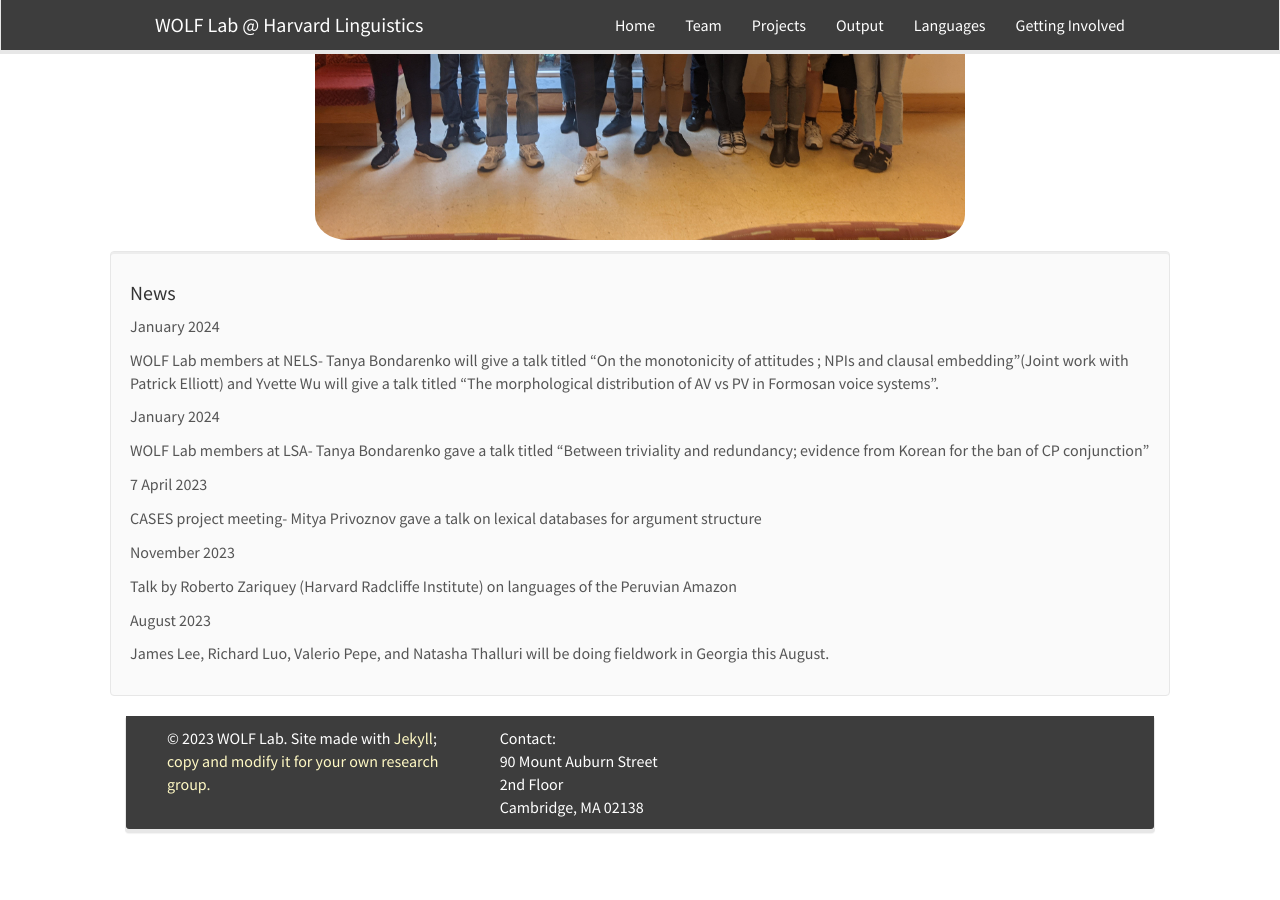
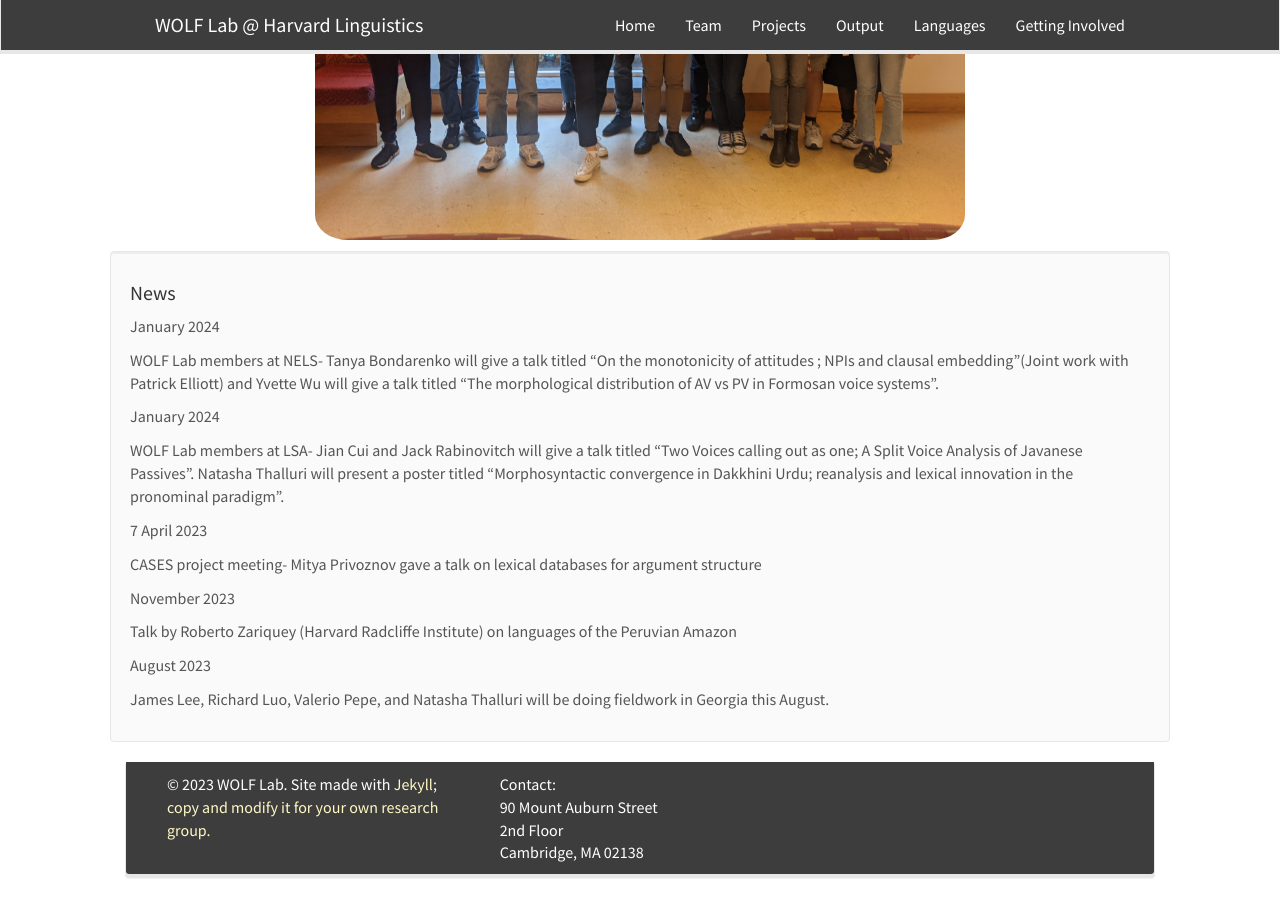
Before and after one commit to fieldlinguistics/fieldlinguistics.github.io, a Jekyll site: the page built from _pages/home.md, in a window 1280 px wide and 900 px high, scrolled down 562 px. Built offline with Jekyll 4.4.1, drawn with Linux system fonts in a browser that asks for light colours; nearby versions of some CDN libraries; before the commit the page ends 1417 px from its top, so only the background shows below that.

Commit message:
Update news.yml

```diff
--- a/_data/news.yml
+++ b/_data/news.yml
@@ -2,7 +2,7 @@
   headline: WOLF Lab members at NELS- Tanya Bondarenko will give a talk  titled "On the monotonicity of attitudes ; NPIs and clausal embedding"(Joint work with Patrick Elliott) and Yvette Wu will give a talk titled "The morphological distribution of AV vs PV in Formosan voice systems".
 
 - date: January 2024
-  headline: WOLF Lab members at LSA- Tanya Bondarenko gave a talk  titled "Between triviality and redundancy; evidence from Korean for the ban of CP conjunction"
+  headline: WOLF Lab members at LSA- Jian Cui and Jack Rabinovitch will give a talk titled "Two Voices calling out as one; A Split Voice Analysis of Javanese Passives". Natasha Thalluri will present a poster titled "Morphosyntactic convergence in Dakkhini Urdu; reanalysis and lexical innovation in the pronominal paradigm".
 
 - date: 7 April 2023
   headline: CASES project meeting- Mitya Privoznov gave a talk on lexical databases for argument structure
```
